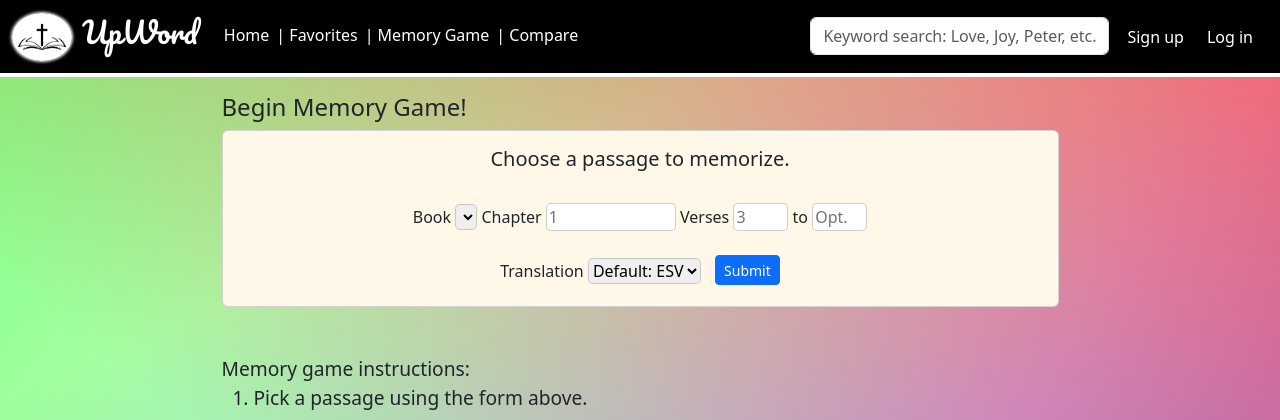
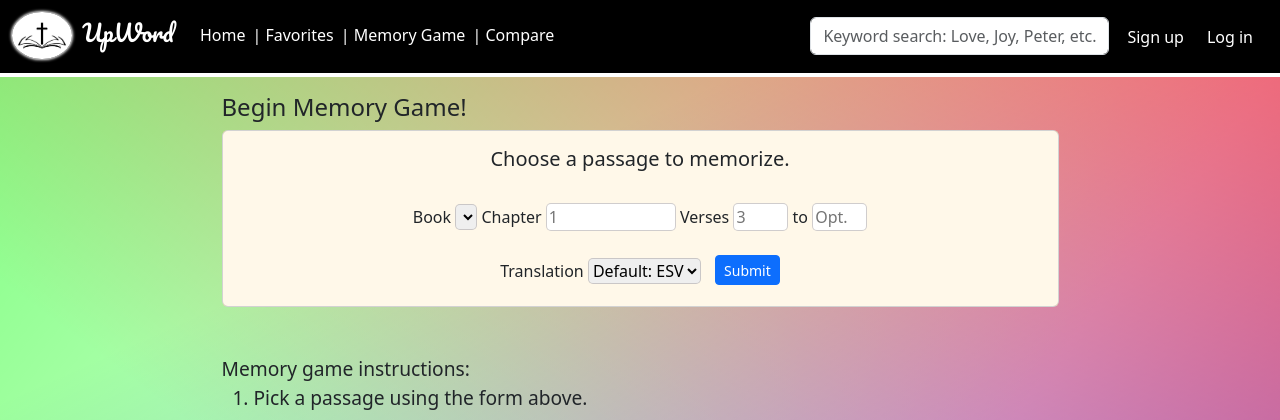
Before and after one commit to NSoucier/UpWord-Project1, a Flask app: page /game in a window 1280 px wide. Shown: the top 420 px of the page. Run offline with Flask 3, Linux system fonts and the light colour scheme; lists and menus that the app fills with data are empty.

Commit message:
updated logo size

```diff
--- a/static/app.css
+++ b/static/app.css
@@ -28,7 +28,7 @@ body {
   font-family: "Pacifico", cursive;
   font-weight: 300;
   font-style: normal;
-  font-size: 29px;
+  font-size: 23px;
 }
 
 #user-link {
```
